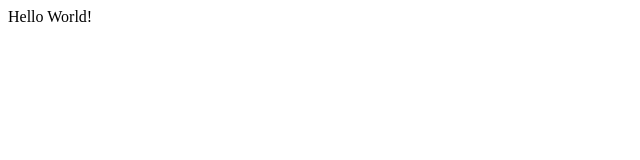
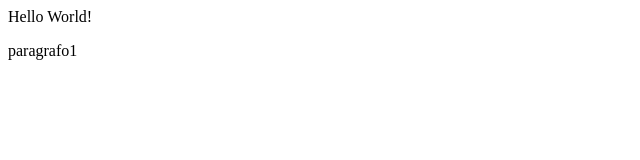
Before and after one commit to FrancescoOrioli/prova2, a plain HTML site: page index.html in a window 1280 px wide. Shown: the full height of the page, 0-640 px from the left. Drawn offline with Linux system fonts and the light colour scheme.

Commit message:
feature -x commit file html nel branch1

```diff
--- a/index.html
+++ b/index.html
@@ -3,6 +3,10 @@
         <title>Benvenuto</title>
     </head>
     <body>
-        <div><p>Hello World!</p></div>
+        <div><p>Hello World!</p>
+        		<p>paragrafo1</p>
+
+        </div>
+
     </body>
 </html>
```
